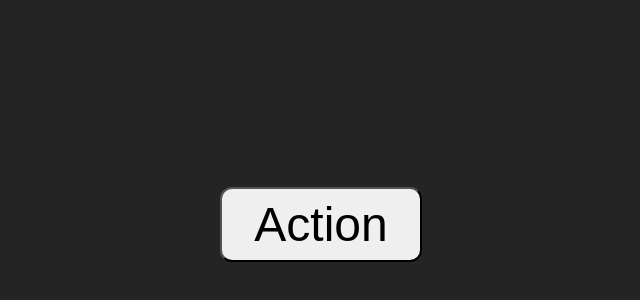
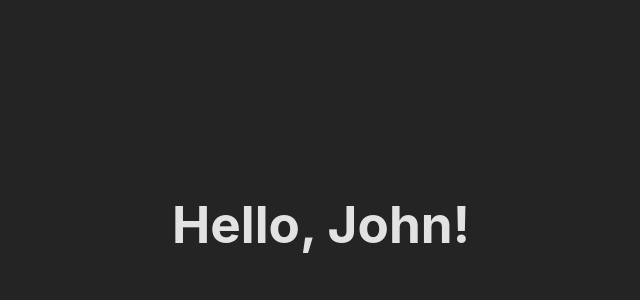
Before and after one commit to Gapotchenko-Yakov/solid-react, a React (Vite) app: page / in a window 1280 px wide. Shown: the part 176-476 px from the top of the page, without its empty margins (319-959 px from the left). Built offline with nearby package versions, Linux system fonts and the light colour scheme.

Commit message:
ISP not to do.

```diff
--- a/src/App.tsx
+++ b/src/App.tsx
@@ -1,20 +1,15 @@
 import "./App.css";
-import TodosPage from "./SRP/TodosPage";
-import { HomePage } from "./OCP/OCP";
-import CustomButton from "./LSP/custom-button";
+
+import DisplayUser from "./ISP/DisplayUser";
 
 function App() {
-  return (
-    <CustomButton
-      style={{
-        fontSize: "3rem",
-        padding: "0.5rem 2rem",
-        borderRadius: "0.75rem",
-      }}
-    >
-      Action
-    </CustomButton>
-  );
+  const user = {
+    name: "John",
+    age: 27,
+    hairColor: "blonde",
+    heightInCm: 175,
+  };
+  return <DisplayUser user={user} />;
 }
 
 export default App;
--- /dev/null
+++ b/src/ISP/DisplayUser.tsx
@@ -0,0 +1,11 @@
+import React from "react";
+
+const DisplayUser = ({ user: { name } }: { user: { name: string } }) => {
+  return (
+    <div>
+      <h1>Hello, {name}!</h1>
+    </div>
+  );
+};
+
+export default DisplayUser;
--- a/src/index.css
+++ b/src/index.css
@@ -28,6 +28,7 @@ body {
   place-items: center;
   min-width: 320px;
   min-height: 100vh;
+  background-color: #242424;
 }
 
 h1 {
```
